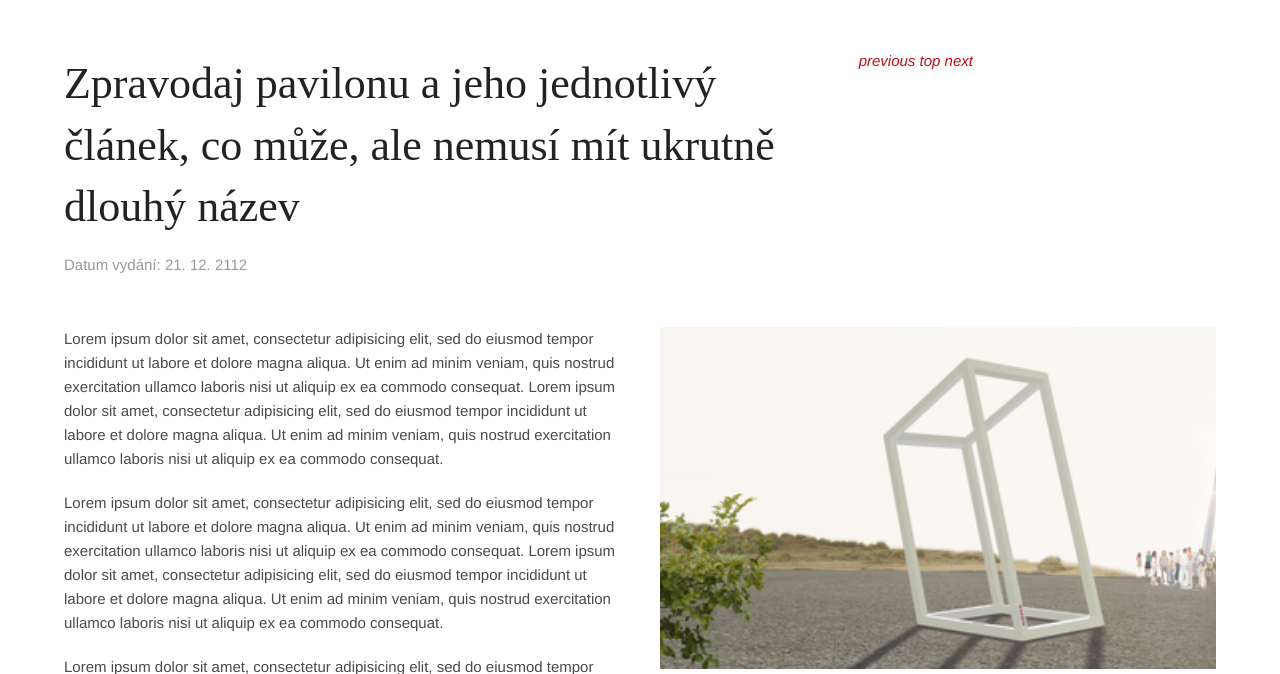
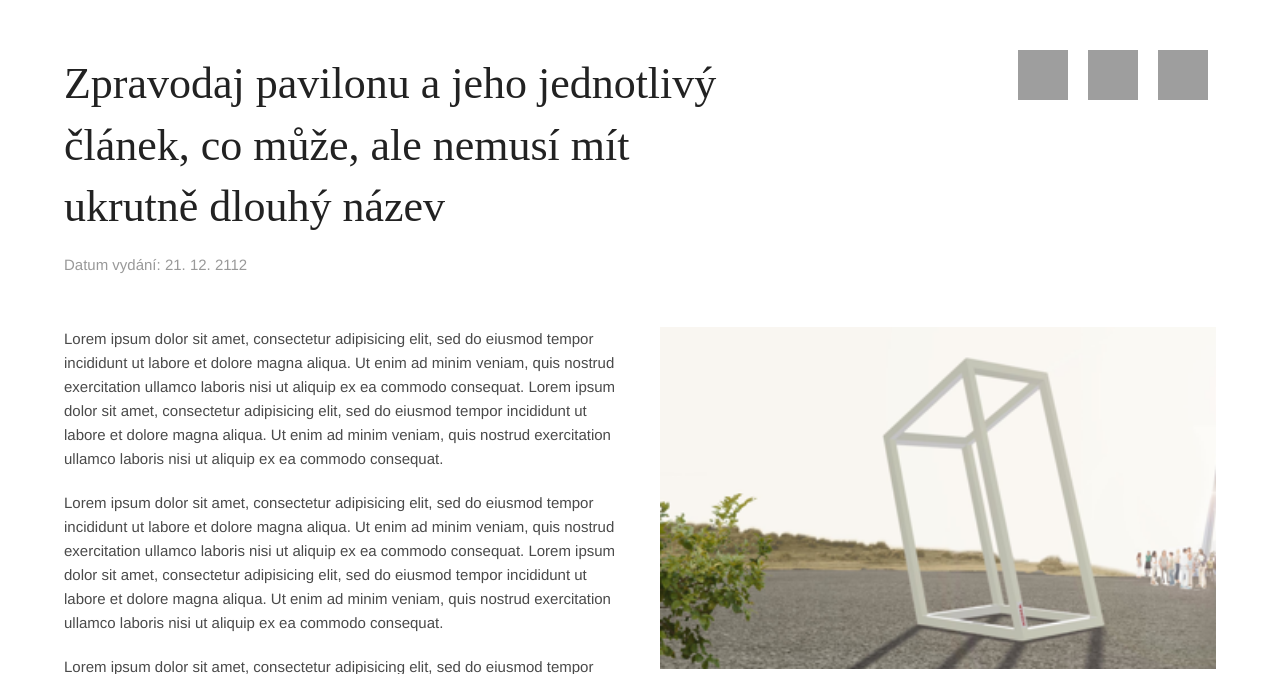
Before and after one commit to lexislav/amok-pe2014, a PHP site: page /single.php in a window 1280 px wide. Shown: the part 144-818 px from the top of the page. Run offline with PHP 8.4, Linux system fonts and the light colour scheme; some libraries are stand-ins or nearby versions; grey boxes are pictures that could not be loaded.

Commit message:
blog detail + nav

```diff
--- a/htdocs/css/style.css
+++ b/htdocs/css/style.css
@@ -4132,6 +4132,9 @@ th.hide-for-touch {
 .mgr-full {
   margin-bottom: 50px; }
 
+.mgr-double {
+  margin-bottom: 100px; }
+
 .mgr-half {
   margin-bottom: 25px; }
 
@@ -4335,7 +4338,7 @@ a:hover .svg-button #button {
 
 .m-story .m-item--hed {
   margin-bottom: 16.66667px;
-  font-weight: 400; }
+  font-weight: 300; }
 .m-story .m-item--meta {
   color: #999;
   margin-bottom: 50px; }
@@ -4375,6 +4378,37 @@ aside h2 {
 
 .l-page_single .breadcrumbs {
   margin-top: 50px; }
+
+.m-light-nav .m-icon {
+  background-repeat: no-repeat;
+  background-position: top center;
+  display: inline-block;
+  height: 19px;
+  width: 19px;
+  margin: 0 2px; }
+  .m-light-nav .m-icon > i {
+    display: none; }
+  .m-light-nav .m-icon.mm-top {
+    background-image: url("/assets/ikony/nav-small-top.png");
+    width: 21px;
+    height: 21px;
+    margin-right: 20px; }
+  .m-light-nav .m-icon.mm-next {
+    background-image: url("/assets/ikony/nav-small-next.png"); }
+  .m-light-nav .m-icon.mm-prev {
+    background-image: url("/assets/ikony/nav-small-prev.png"); }
+  .m-light-nav .m-icon:hover {
+    background-position: bottom center; }
+.m-light-nav.mm-big .m-icon {
+  height: 50px;
+  width: 50px;
+  margin: 0 8px; }
+  .m-light-nav.mm-big .m-icon.mm-top {
+    background-image: url("/assets/ikony/nav-top.png"); }
+  .m-light-nav.mm-big .m-icon.mm-next {
+    background-image: url("/assets/ikony/nav-next.png"); }
+  .m-light-nav.mm-big .m-icon.mm-prev {
+    background-image: url("/assets/ikony/nav-prev.png"); }
 
 .tmp-bigimage {
   background-color: darkgray;
--- a/htdocs/sass/style.scss
+++ b/htdocs/sass/style.scss
@@ -25,6 +25,10 @@ $navbar-height: 80px;
 // spacing
 .mgr-full {
     margin-bottom: $base-spacing;
+}
+
+.mgr-double {
+    margin-bottom: $base-spacing * 2;
 }
 
 .mgr-half {
@@ -359,7 +363,7 @@ a:hover {
 
     .m-item--hed {
         margin-bottom: $base-spacing / 3;
-        font-weight: 400;
+        font-weight: 300;
     }
 
     .m-item--meta {
@@ -413,6 +417,51 @@ aside h2 {
 }
 
 
+
+
+//
+
+.m-light-nav {
+
+    .m-icon {
+        & > i { display: none ;}
+
+        background-repeat: no-repeat;
+        background-position: top center;
+
+        display: inline-block;
+        height: 19px;
+        width: 19px;
+        margin: 0 2px;
+
+        &.mm-top { background-image: url("/assets/ikony/nav-small-top.png"); width: 21px; height: 21px; margin-right: 20px; }
+        &.mm-next { background-image: url("/assets/ikony/nav-small-next.png");}
+        &.mm-prev { background-image: url("/assets/ikony/nav-small-prev.png");}
+
+
+        &:hover {
+            background-position: bottom center;
+        }
+    }
+
+    &.mm-big {
+        .m-icon {
+            height: 50px;
+            width: 50px;
+            margin: 0 8px;
+
+            &.mm-top { background-image: url("/assets/ikony/nav-top.png"); }
+            &.mm-next { background-image: url("/assets/ikony/nav-next.png");}
+            &.mm-prev { background-image: url("/assets/ikony/nav-prev.png");}
+        }
+    }
+
+}
+
+
+
+
+
 //
 
 .tmp-bigimage {
--- a/htdocs/single.php
+++ b/htdocs/single.php
@@ -16,7 +16,7 @@
 <article class="m-story">
 
     <div class="row">
-            <header class="large-8 columns">
+        <header class="small-12 large-7 columns">
             <h1 class="m-item--hed">Zpravodaj pavilonu a jeho jednotlivý článek, co může, ale nemusí mít ukrutně dlouhý název</h1>
 
             <div class="m-item--meta">
@@ -24,11 +24,13 @@
             </div>
         </header>
 
-            <nav class="large-4 columns">
-                <a href=""><i>previous</i></a>
-                <a href=""><i>top</i></a>
-                <a href=""><i>next</i></a>
+        <div class="small-6 large-4 columns">
+            <nav class="m-light-nav mm-big text-right visible-for-large-up">
+                <a href="" class="m-icon mm-prev"><i>previous</i></a>
+                <a href="" class="m-icon mm-top"><i>top</i></a>
+                <a href="" class="m-icon mm-next"><i>next</i></a>
             </nav>
+        </div>
 
     </div>
 
@@ -120,7 +122,7 @@
 
 
             <div class="row">
-                    <div class="mgr-full">
+                <div class="mgr-double">
                     <h2 class="large-4 columns">Čtěte také:</h2>
 
                     <div class="large-8 columns">
@@ -148,16 +150,19 @@
 
     <div class="row">
         <div class="large-12 columns mgr-full">
-                <nav>
-                    <a href=""><i>top</i></a>
-                    <a href=""><i>previous</i></a>
-                    <a href=""><i>next</i></a>
+            <nav class="m-light-nav">
+                <a href="" class="m-icon mm-top"><i>top</i></a>
+                <a href="" class="m-icon mm-prev"><i>previous</i></a>
+                <a href="" class="m-icon mm-next"><i>next</i></a>
             </nav>
         </div>
     </div>
 
-        <div class="mgr-full">
+    <div class="mgr-double">
         <div class="row">
+
+            <h5 class="small-12 columns">Fotogalerie</h5>
+
             <?php
             $totalImages = 16;
             for ($i = 1; $i <= $totalImages; $i++) {
@@ -173,13 +178,33 @@
         </div>
     </div>
 
-        <div class="mgr-full">
     <div class="row">
-            <div class="small-12 columns">
+        <div class="large-12 columns mgr-full">
+            <nav class="m-light-nav">
+                <a href="" class="m-icon mm-top"><i>top</i></a>
+                <a href="" class="m-icon mm-prev"><i>previous</i></a>
+                <a href="" class="m-icon mm-next"><i>next</i></a>
+            </nav>
+        </div>
+    </div>
+
+    <div class="row">
+        <div class="small-12 columns mgr-full">
+            <h5>Videa</h5>
+
             <div class="flex-video widescreen vimeo">
                 <iframe src="http://player.vimeo.com/video/60122989" width="400" height="225" frameborder="0" webkitAllowFullScreen mozallowfullscreen allowFullScreen></iframe>
             </div>
         </div>
+    </div>
+
+    <div class="row">
+        <div class="large-12 columns mgr-full">
+            <nav class="m-light-nav">
+                <a href="" class="m-icon mm-top"><i>top</i></a>
+                <a href="" class="m-icon mm-prev"><i>previous</i></a>
+                <a href="" class="m-icon mm-next"><i>next</i></a>
+            </nav>
         </div>
     </div>
 
```
Also changed, not shown: 1 other file. Lines whose indentation alone changed are shown as unchanged.
